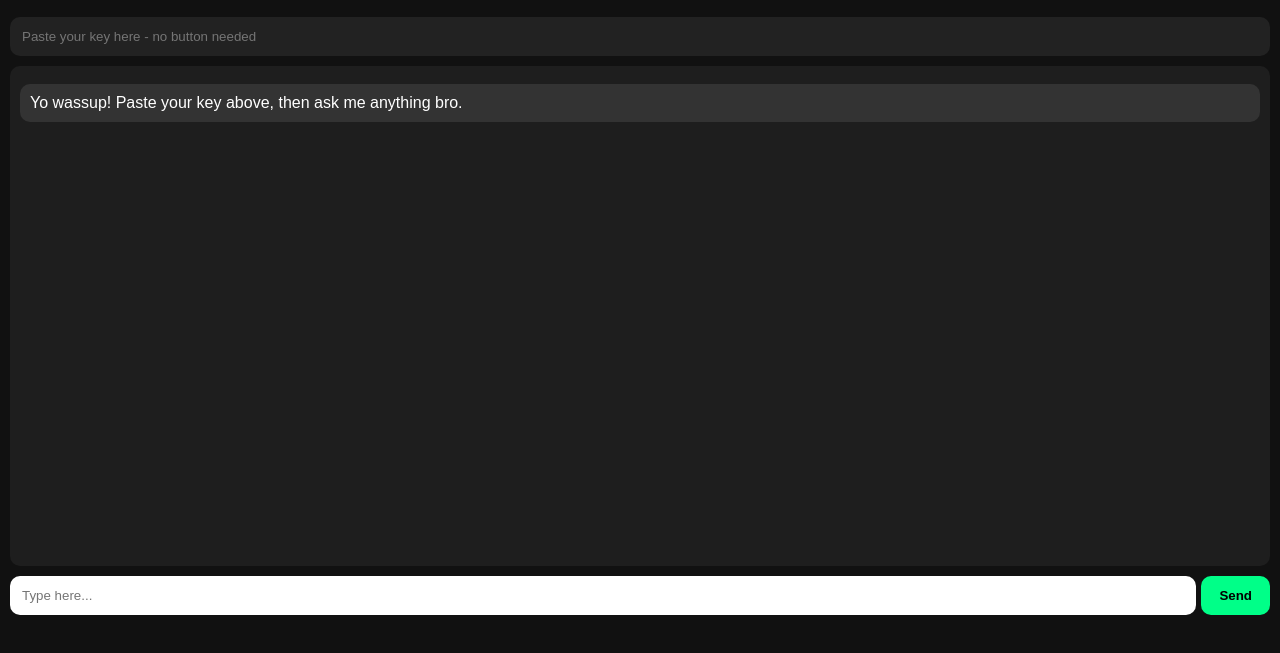
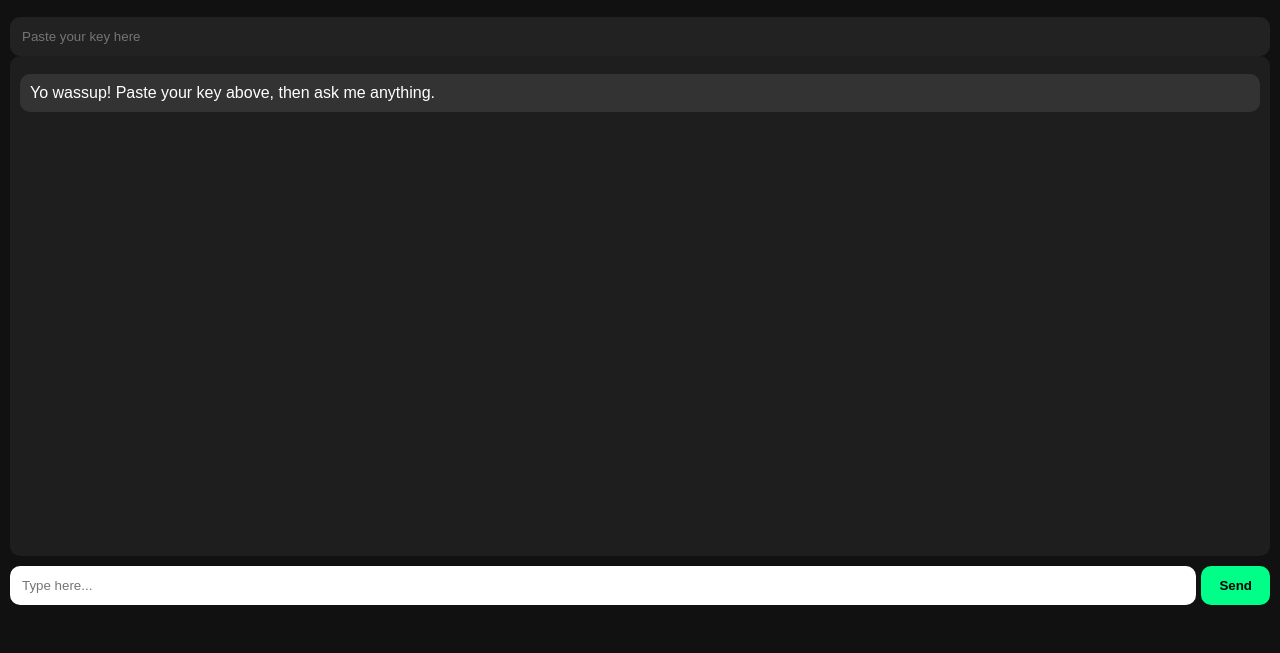
Before and after one commit to jimmyout77-cloud/my-ai, a plain HTML site: page index.html in a window 1280 px wide. Shown: the part 61-714 px from the top of the page. Drawn offline with Linux system fonts and the light colour scheme.

Commit message:
Update index.html

```diff
--- a/index.html
+++ b/index.html
@@ -13,16 +13,13 @@ h2{text-align:center}
 #box{display:flex;margin-top:10px;gap:5px}
 input{flex:1;padding:12px;border-radius:10px;border:none}
 button{padding:12px 18px;background:#00ff88;border:none;border-radius:10px;font-weight:bold}
-#keybox{margin-bottom:10px}
-#keybox input{background:#222;color:white;width:100%;box-sizing:border-box}
+#keybox input{background:#222;color:white;width:100%;box-sizing:border-box;padding:12px;border-radius:10px;border:none}
 </style>
 </head>
 <body>
 <h2>🤖 LiveKing AI</h2>
-<div id="keybox">
-<input id="apikey" type="password" placeholder="Paste your key here - no button needed" />
-</div>
-<div id="chat"><div class="msg ai">Yo wassup! Paste your key above, then ask me anything bro.</div></div>
+<div id="keybox"><input id="apikey" type="password" placeholder="Paste your key here" /></div>
+<div id="chat"><div class="msg ai">Yo wassup! Paste your key above, then ask me anything.</div></div>
 <div id="box">
 <input id="input" placeholder="Type here..." />
 <button onclick="send()">Send</button>
@@ -30,9 +27,7 @@ button{padding:12px 18px;background:#00ff88;border:none;border-radius:10px;font-
 <script>
 let saved = localStorage.getItem("mykey") || "";
 if(saved){ document.getElementById("apikey").value = saved; }
-document.getElementById("apikey").addEventListener("input", e=>{
-  localStorage.setItem("mykey", e.target.value.trim());
-});
+document.getElementById("apikey").addEventListener("input", e=>{ localStorage.setItem("mykey", e.target.value.trim()); });
 async function send(){
   let API_KEY = document.getElementById("apikey").value.trim();
   if(!API_KEY){ alert("Paste your key at the top first!"); return; }
@@ -45,7 +40,7 @@ async function send(){
   input.value = "";
   chat.scrollTop = chat.scrollHeight;
   try {
-    let res = await fetch(`https://generativelanguage.googleapis.com/v1beta/models/gemini-3.8-flash:generateContent?key=${API_KEY}`, {
+    let res = await fetch(`https://generativelanguage.googleapis.com/v1beta/models/gemini-1.5-flash:generateContent?key=${API_KEY}`, {
       method: "POST",
       headers: {"Content-Type":"application/json"},
       body: JSON.stringify({contents:[{parts:[{text:text}]}]})
```
